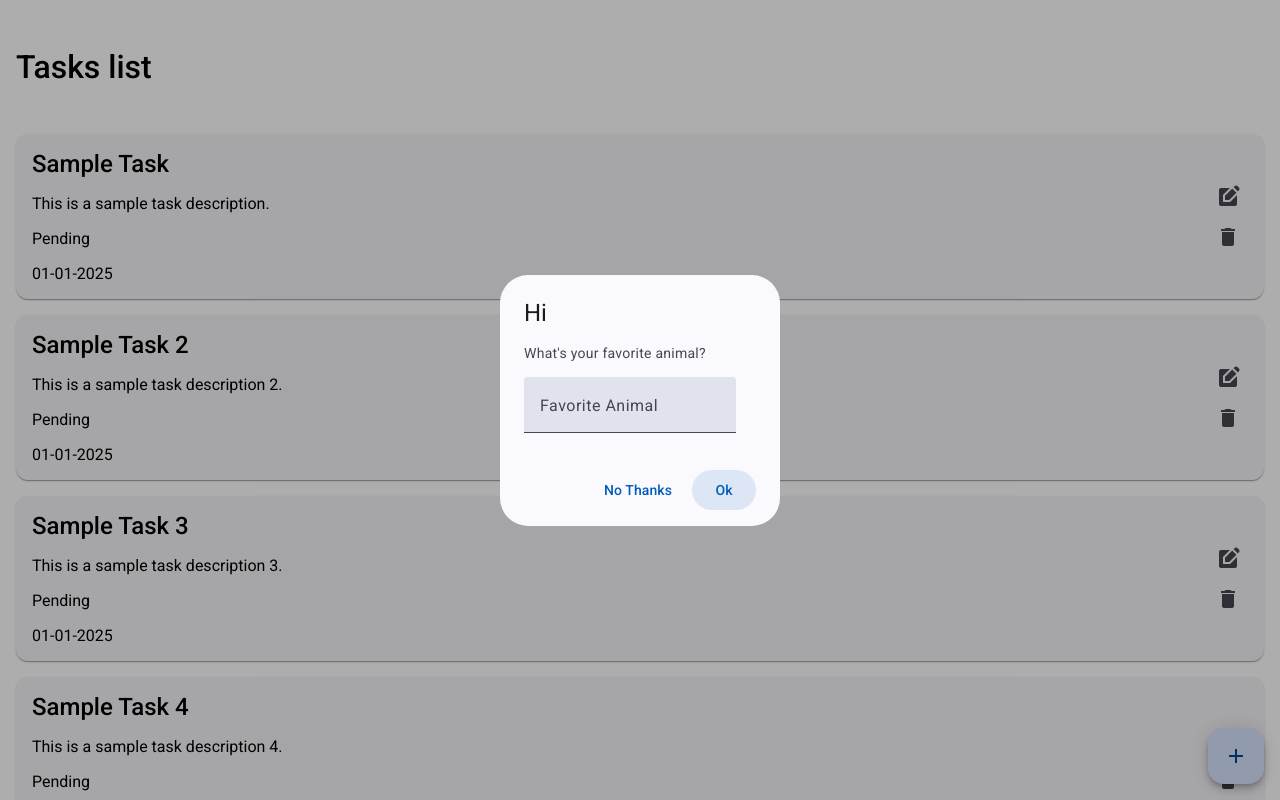
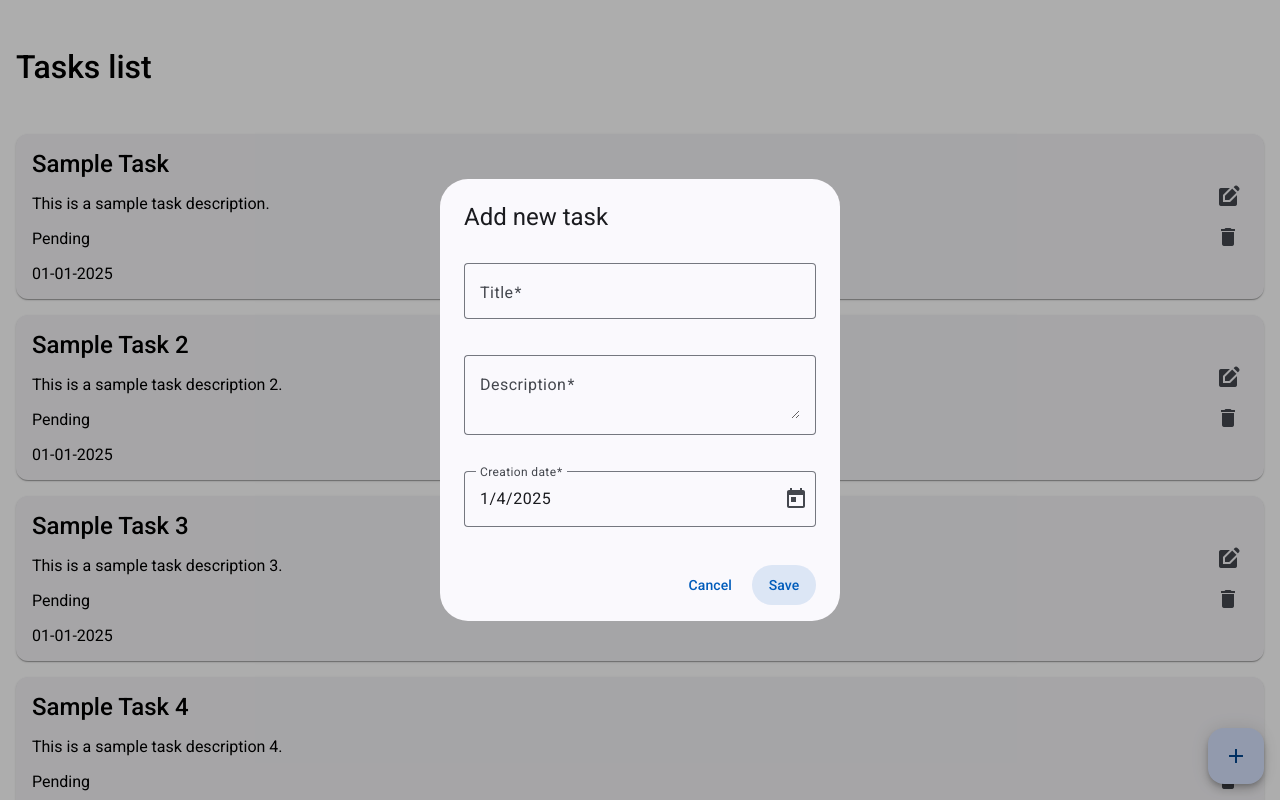
Before and after one commit to UTC1992/manage-tasks, an Angular app: page /tasks in a window 1280 px wide. Both pictures are taken after a click on the button "add". Built offline with nearby package versions, Linux system fonts and the light colour scheme.

Commit message:
update form and get info

```diff
--- /dev/null
+++ b/src/app/modules/tasks/components/task-form/styles.ts
@@ -0,0 +1,10 @@
+export type GapState = 'default' | 'error' | 'success';
+
+export const getGap = (state: GapState = 'default'): string => {
+  const gaps = {
+    default: '0.1rem',
+    error: '1rem',
+    success: '1rem',
+  };
+  return gaps[state];
+};
--- a/src/app/modules/tasks/components/task-form/task-form.component.html
+++ b/src/app/modules/tasks/components/task-form/task-form.component.html
@@ -1,12 +1,47 @@
-<h2 mat-dialog-title>Hi</h2>
-<mat-dialog-content>
-  <p>What's your favorite animal?</p>
-  <mat-form-field>
-    <mat-label>Favorite Animal</mat-label>
-    <input matInput />
+<h2 mat-dialog-title>Add new task</h2>
+<mat-dialog-content
+  class="task-form__container"
+  style="margin-top: 1rem"
+  [formGroup]="form"
+>
+  <mat-form-field
+    appearance="outline"
+    [style.marginBottom]="getGap(isTitleRequiredError)"
+  >
+    <mat-label>Title</mat-label>
+    <input matInput formControlName="title" required />
+    <mat-error *ngIf="isTitleRequiredError"> Title is required. </mat-error>
+  </mat-form-field>
+
+  <mat-form-field
+    appearance="outline"
+    [style.marginBottom]="getGap(isDescriptionRequiredError)"
+  >
+    <mat-label>Description</mat-label>
+    <textarea matInput formControlName="description" required></textarea>
+    <mat-error *ngIf="isDescriptionRequiredError">
+      Description is required.
+    </mat-error>
+  </mat-form-field>
+  <mat-form-field
+    appearance="outline"
+    [style.marginBottom]="getGap(isCreatedAtRequiredError)"
+  >
+    <mat-label>Creation date</mat-label>
+    <input
+      matInput
+      [matDatepicker]="picker"
+      formControlName="createdAt"
+      required
+    />
+    <mat-datepicker-toggle matIconSuffix [for]="picker"></mat-datepicker-toggle>
+    <mat-datepicker #picker></mat-datepicker>
+    <mat-error *ngIf="isCreatedAtRequiredError">
+      Creation date is required.
+    </mat-error>
   </mat-form-field>
 </mat-dialog-content>
 <mat-dialog-actions>
-  <button mat-button (click)="onNoClick()">No Thanks</button>
-  <button mat-button (click)="onNoClick()" cdkFocusInitial>Ok</button>
+  <button mat-button (click)="onClose()">Cancel</button>
+  <button mat-button (click)="onSubmit()" cdkFocusInitial>Save</button>
 </mat-dialog-actions>
--- a/src/app/modules/tasks/components/task-form/task-form.component.scss
+++ b/src/app/modules/tasks/components/task-form/task-form.component.scss
@@ -0,0 +1,16 @@
+.task-form {
+  &__container {
+    display: flex;
+    flex-direction: column;
+    width: 100%;
+    padding-top: 1rem;
+  }
+
+  &__error {
+    color: rgb(188, 53, 53);
+    font-size: small;
+    font-weight: 500;
+    margin-bottom: 1rem;
+  }
+
+}
--- a/src/app/modules/tasks/components/task-form/task-form.component.ts
+++ b/src/app/modules/tasks/components/task-form/task-form.component.ts
@@ -9,6 +9,11 @@ import {
 import { MatFormFieldModule } from '@angular/material/form-field';
 import { MatInputModule } from '@angular/material/input';
 import { MatButtonModule } from '@angular/material/button';
+import { MatDatepickerModule } from '@angular/material/datepicker';
+import { provideNativeDateAdapter } from '@angular/material/core';
+import { FormBuilder, ReactiveFormsModule, Validators } from '@angular/forms';
+import { getGap, GapState } from './styles';
+import { CommonModule } from '@angular/common';
 
 interface DialogData {
   id: number;
@@ -26,22 +31,51 @@ interface DialogData {
     MatInputModule,
     MatDialogActions,
     MatButtonModule,
+    MatDatepickerModule,
+    ReactiveFormsModule,
+    CommonModule,
   ],
+  providers: [provideNativeDateAdapter()],
   templateUrl: './task-form.component.html',
   styleUrl: './task-form.component.scss',
-  standalone: true,
 })
 export class TaskFormComponent {
   dialogRef = inject(MatDialogRef<TaskFormComponent>);
   readonly data = inject<DialogData>(MAT_DIALOG_DATA);
+  readonly fb = inject(FormBuilder);
 
-  onNoClick(): void {
-    // add form with data after editing
-    this.dialogRef.close({
-      title: '',
-      description: '',
-      completed: false,
-      createdAt: '',
-    });
+  readonly getGap = getGap;
+
+  readonly form = this.fb.group({
+    title: ['', Validators.required],
+    description: ['', Validators.required],
+    completed: [false],
+    createdAt: [new Date()],
+  });
+
+  onClose(): void {
+    this.dialogRef.close();
+  }
+
+  onSubmit(): void {
+    if (this.form.valid) {
+      this.dialogRef.close(this.form.value);
+    }
+  }
+
+  get isTitleRequiredError(): GapState {
+    return this.form.get('title')?.hasError('required') ? 'error' : 'default';
+  }
+
+  get isDescriptionRequiredError(): GapState {
+    return this.form.get('description')?.hasError('required')
+      ? 'error'
+      : 'default';
+  }
+
+  get isCreatedAtRequiredError(): GapState {
+    return this.form.get('createdAt')?.hasError('required')
+      ? 'error'
+      : 'default';
   }
 }
--- a/src/app/modules/tasks/pages/task-home/task-home.component.ts
+++ b/src/app/modules/tasks/pages/task-home/task-home.component.ts
@@ -21,7 +21,6 @@ import { TaskFormComponent } from '@app/modules/tasks/components/task-form/task-
   ],
   templateUrl: './task-home.component.html',
   styleUrl: './task-home.component.scss',
-  standalone: true,
 })
 export class TaskHomeComponent {
   constructor(private readonly dialog: MatDialog) {}
@@ -31,6 +30,7 @@ export class TaskHomeComponent {
     dialogConfig.disableClose = true;
     dialogConfig.autoFocus = true;
     dialogConfig.data = { id: 123, name: 'Angular' };
+    dialogConfig.width = '400px';
     const dialogRef = this.dialog.open(TaskFormComponent, dialogConfig);
 
     dialogRef.afterClosed().subscribe((result) => {
--- a/src/app/modules/tasks/tasks.module.ts
+++ b/src/app/modules/tasks/tasks.module.ts
@@ -4,10 +4,11 @@ import { CommonModule } from '@angular/common';
 import { TasksRoutingModule } from './tasks-routing.module';
 import { TaskHomeComponent } from '@app/modules/tasks/pages/task-home/task-home.component';
 import { LoginService } from '../auth/services/login.service';
+import { MAT_DATE_LOCALE } from '@angular/material/core';
 
 @NgModule({
   declarations: [],
   imports: [CommonModule, TasksRoutingModule, TaskHomeComponent],
-  providers: [LoginService],
+  providers: [LoginService, { provide: MAT_DATE_LOCALE, useValue: 'es-ES' }],
 })
 export class TasksModule {}
```
